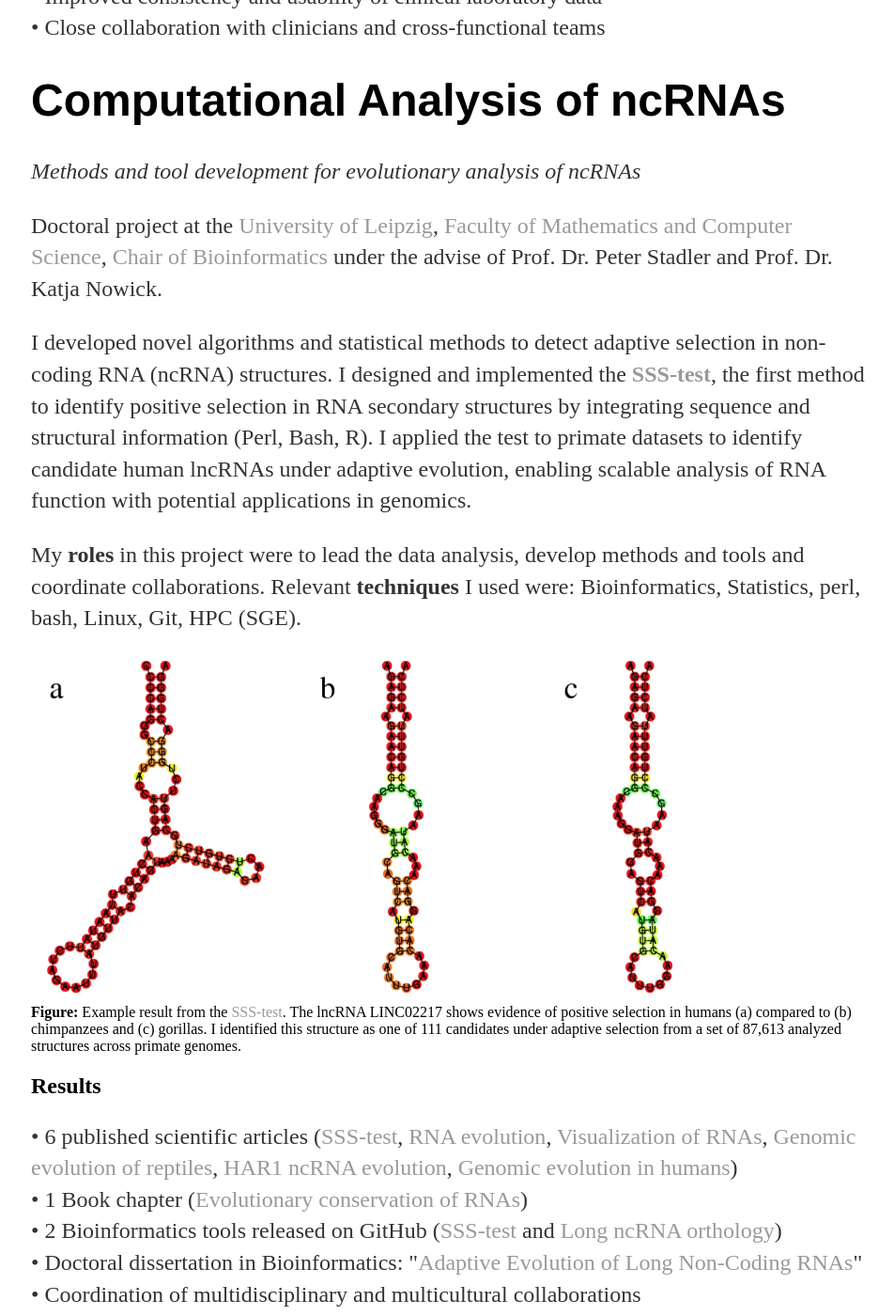
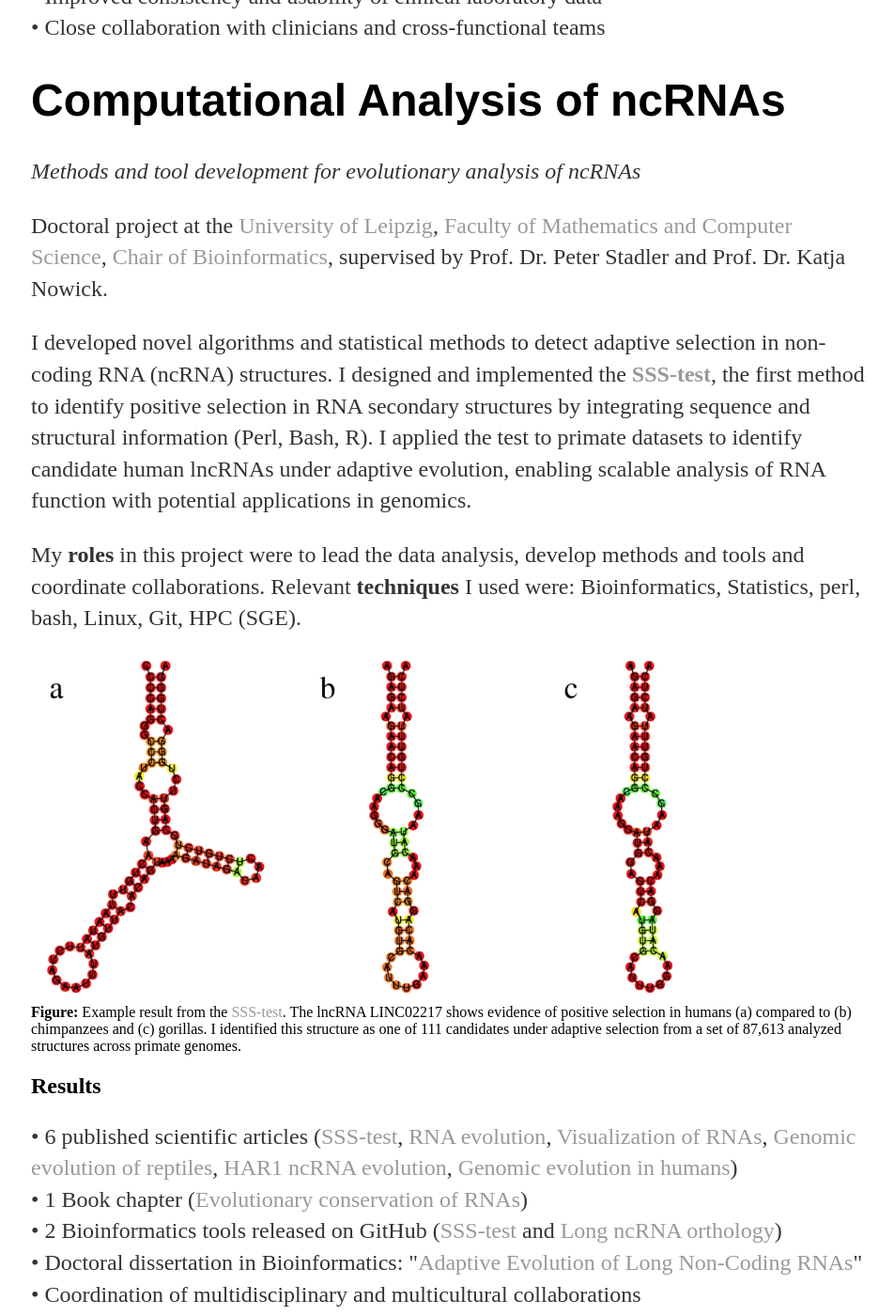
Before and after one commit to waltercostamb/waltercostamb.github.io, a Jekyll site: the page built from about/index.html, in a window 1280 px wide and 1400 px high, scrolled down 3065 px. Shown: the whole window at 94% size, without its empty margins (159-1111 px from the left). Built offline with Jekyll 4.4.1, drawn with Linux system fonts in a browser that asks for light colours; some of the changed text lies outside the part shown.

Commit message:
Update index.html

```diff
--- a/about/index.html
+++ b/about/index.html
@@ -98,8 +98,8 @@ Figure: Conceptual representation of the knowledge dataflow of the University of
 <p>
 Doctoral project at the <a href="https://www.uni-leipzig.de/en">University of Leipzig</a>,
 	<a href="https://www.mathcs.uni-leipzig.de/en">Faculty of Mathematics and Computer Science</a>,
-	<a href="https://www.bioinf.uni-leipzig.de/people">Chair of Bioinformatics</a>
-	under the advise of Prof. Dr. Peter Stadler and Prof. Dr. Katja Nowick.
+	<a href="https://www.bioinf.uni-leipzig.de/people">Chair of Bioinformatics</a>,
+	supervised by Prof. Dr. Peter Stadler and Prof. Dr. Katja Nowick.
 </p>
 
 <p>
@@ -146,8 +146,8 @@ The lncRNA LINC02217 shows evidence of positive selection in humans (a) compared
 <p>
 Master’s project at the <a href="https://international.unb.br/">University of Brasília</a> (Brazil),
 	<a href="https://icb.unb.br/">Institute of Biological Sciences</a> ,
-	<a href="https://ppgbiomol.com.br/">Graduation Program of Molecular Biology</a> under the advise
-	of Full Prof. Dr. Marcelo Brígido.
+	<a href="https://ppgbiomol.com.br/">Graduation Program of Molecular Biology</a>, supervised by
+	Full Prof. Dr. Marcelo Brígido.
 </p>
 
 <p>
```
